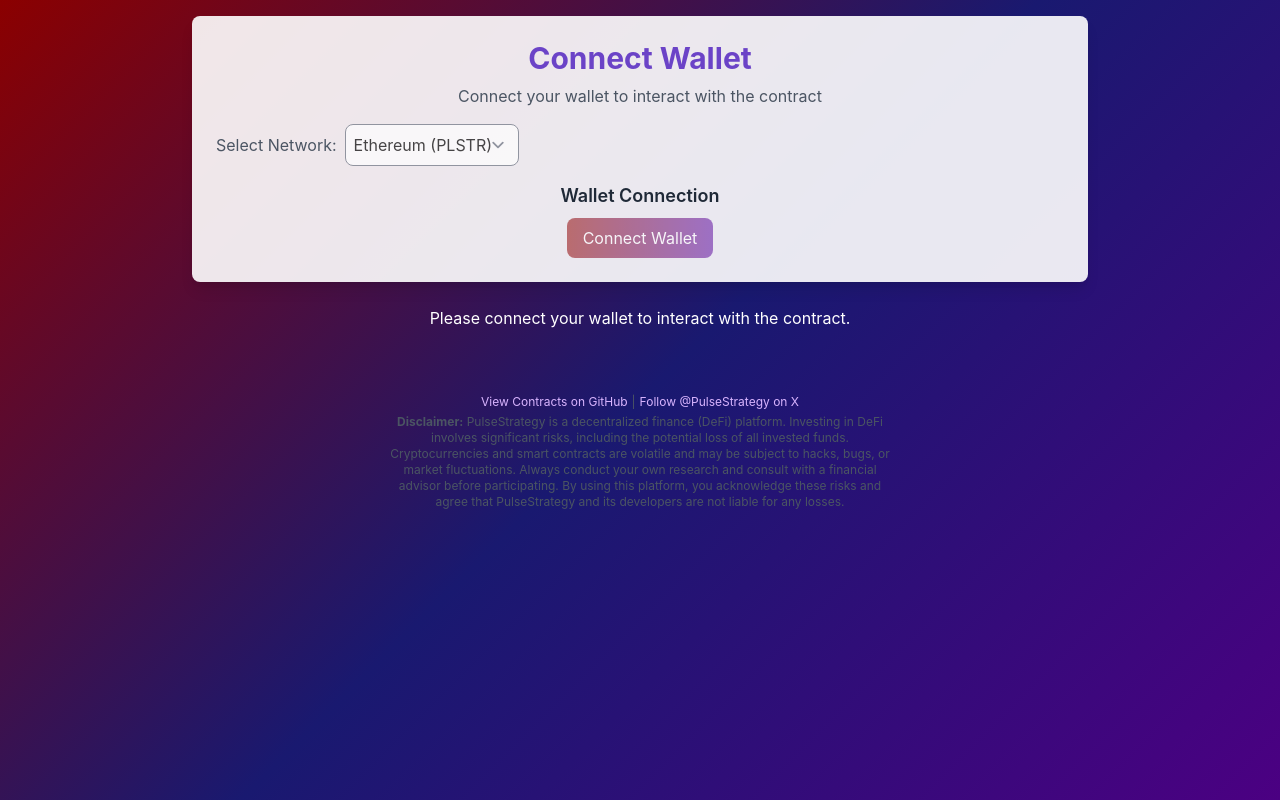
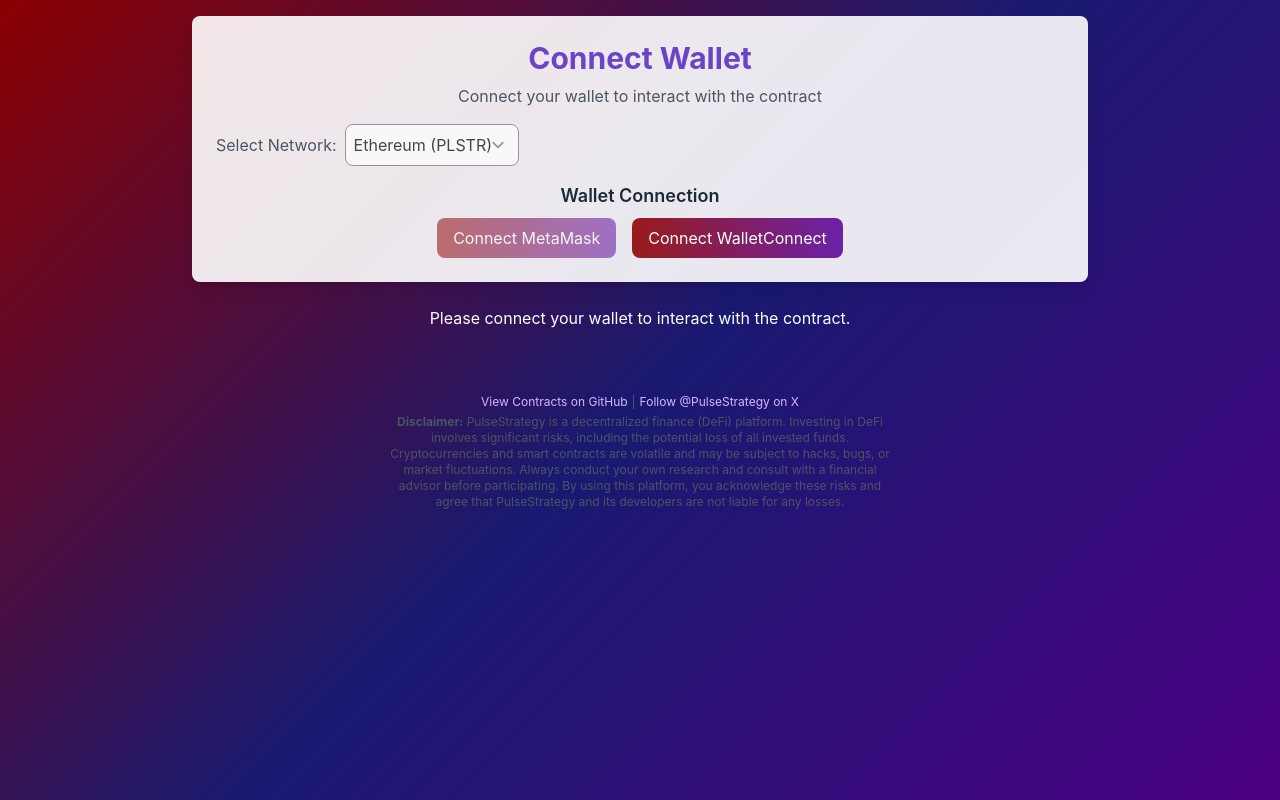
Before and after one commit to KeepsItCrypt0/Pulse-Strategy-frontend22, a React (Vite) app: page / in a window 1280 px wide. Built offline with nearby package versions, Linux system fonts and the light colour scheme.

Commit message:
Update ConnectWallet.jsx

```diff
--- a/src/components/ConnectWallet.jsx
+++ b/src/components/ConnectWallet.jsx
@@ -1,21 +1,107 @@
 // src/components/ConnectWallet.jsx
-import { useState } from "react";
+import { useState, useEffect } from "react";
+import EthereumProvider from "@walletconnect/ethereum-provider";
+import Web3 from "web3";
 
-const ConnectWallet = ({ account, web3, contractAddress, chainId }) => {
+const ConnectWallet = ({ account, web3, contractAddress, chainId, setWeb3, setAccount, setChainId }) => {
   const [connecting, setConnecting] = useState(false);
+  const [connectionType, setConnectionType] = useState(null); // Track MetaMask or WalletConnect
 
-  const connectWallet = async () => {
-    if (!web3) return;
+  // Initialize WalletConnect provider
+  const initWalletConnect = async () => {
+    try {
+      const provider = await EthereumProvider.init({
+        projectId: "dfa53b26ebcaa8d274b2a7f6ddc66cb0", // Your provided WalletConnect Project ID
+        chains: [1, 369], // Supported chain IDs (Ethereum and PulseChain)
+        showQrModal: true, // Show QR code for mobile wallet connection
+        methods: ["eth_sendTransaction", "eth_sign", "personal_sign", "eth_requestAccounts"],
+        events: ["chainChanged", "accountsChanged"],
+      });
+      return provider;
+    } catch (error) {
+      console.error("Failed to initialize WalletConnect:", error);
+      return null;
+    }
+  };
+
+  // Connect via MetaMask
+  const connectMetaMask = async () => {
+    if (!window.ethereum) {
+      console.error("MetaMask not detected");
+      return false;
+    }
     setConnecting(true);
     try {
-      await web3.eth.requestAccounts();
-      window.location.reload();
+      await window.ethereum.request({ method: "eth_requestAccounts" });
+      const web3Instance = new Web3(window.ethereum);
+      const accounts = await web3Instance.eth.getAccounts();
+      const chainIdNum = Number(await web3Instance.eth.getChainId());
+      setWeb3(web3Instance);
+      setAccount(accounts[0]);
+      setChainId(chainIdNum);
+      setConnectionType("MetaMask");
+      return true;
     } catch (error) {
-      console.error("Wallet connection failed:", error);
+      console.error("MetaMask connection failed:", error);
+      return false;
     } finally {
       setConnecting(false);
     }
   };
+
+  // Connect via WalletConnect
+  const connectWalletConnect = async () => {
+    setConnecting(true);
+    try {
+      const provider = await initWalletConnect();
+      if (!provider) throw new Error("WalletConnect initialization failed");
+      await provider.enable(); // Connect and show QR code
+      const web3Instance = new Web3(provider);
+      const accounts = await web3Instance.eth.getAccounts();
+      const chainIdNum = Number(await web3Instance.eth.getChainId());
+      setWeb3(web3Instance);
+      setAccount(accounts[0]);
+      setChainId(chainIdNum);
+      setConnectionType("WalletConnect");
+      // Listen for WalletConnect events
+      provider.on("accountsChanged", (accounts) => {
+        setAccount(accounts[0] || null);
+      });
+      provider.on("chainChanged", (newChainId) => {
+        setChainId(Number(newChainId));
+      });
+      provider.on("disconnect", () => {
+        setAccount(null);
+        setChainId(null);
+        setConnectionType(null);
+      });
+      return true;
+    } catch (error) {
+      console.error("WalletConnect connection failed:", error);
+      return false;
+    } finally {
+      setConnecting(false);
+    }
+  };
+
+  // Handle account and chain changes for MetaMask
+  useEffect(() => {
+    if (connectionType === "MetaMask" && window.ethereum) {
+      const handleAccountsChanged = (accounts) => {
+        setAccount(accounts[0] || null);
+      };
+      const handleChainChanged = (newChainId) => {
+        setChainId(Number(newChainId));
+        window.location.reload(); // Reload to ensure contract compatibility
+      };
+      window.ethereum.on("accountsChanged", handleAccountsChanged);
+      window.ethereum.on("chainChanged", handleChainChanged);
+      return () => {
+        window.ethereum.removeListener("accountsChanged", handleAccountsChanged);
+        window.ethereum.removeListener("chainChanged", handleChainChanged);
+      };
+    }
+  }, [connectionType, setAccount, setChainId]);
 
   const explorerUrl = chainId === 1 ? "https://etherscan.io" : "https://scan.pulsechain.com";
 
@@ -24,7 +110,9 @@ const ConnectWallet = ({ account, web3, contractAddress, chainId }) => {
       <h2 className="text-lg font-semibold text-gray-800">Wallet Connection</h2>
       {account ? (
         <>
-          <p className="text-gray-600">Connected: {account.slice(0, 6)}...{account.slice(-4)}</p>
+          <p className="text-gray-600">
+            Connected: {account.slice(0, 6)}...{account.slice(-4)} ({connectionType})
+          </p>
           <p className="text-gray-600">
             {chainId === 1 ? "PLSTR" : "xBOND"} Contract:{" "}
             <a
@@ -39,13 +127,22 @@ const ConnectWallet = ({ account, web3, contractAddress, chainId }) => {
           </p>
         </>
       ) : (
-        <button
-          onClick={connectWallet}
-          disabled={connecting || !web3}
-          className="btn-primary mt-2"
-        >
-          {connecting ? "Connecting..." : "Connect Wallet"}
-        </button>
+        <div className="flex justify-center gap-4 mt-2">
+          <button
+            onClick={connectMetaMask}
+            disabled={connecting || !window.ethereum}
+            className="btn-primary"
+          >
+            {connecting && connectionType === "MetaMask" ? "Connecting..." : "Connect MetaMask"}
+          </button>
+          <button
+            onClick={connectWalletConnect}
+            disabled={connecting}
+            className="btn-primary"
+          >
+            {connecting && connectionType === "WalletConnect" ? "Connecting..." : "Connect WalletConnect"}
+          </button>
+        </div>
       )}
     </div>
   );
```
